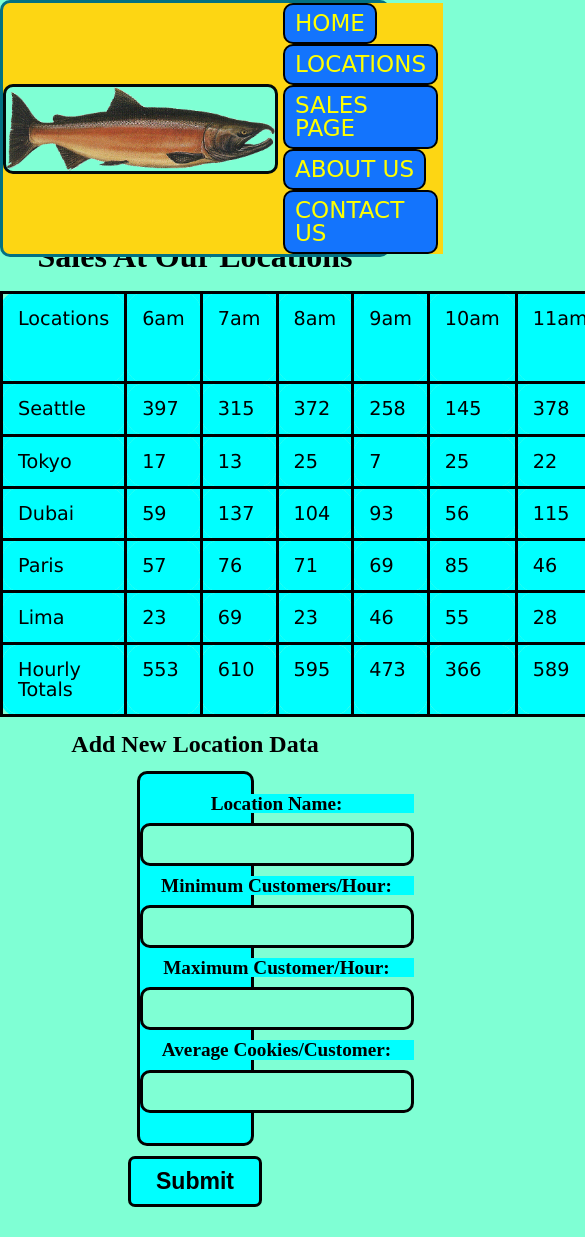
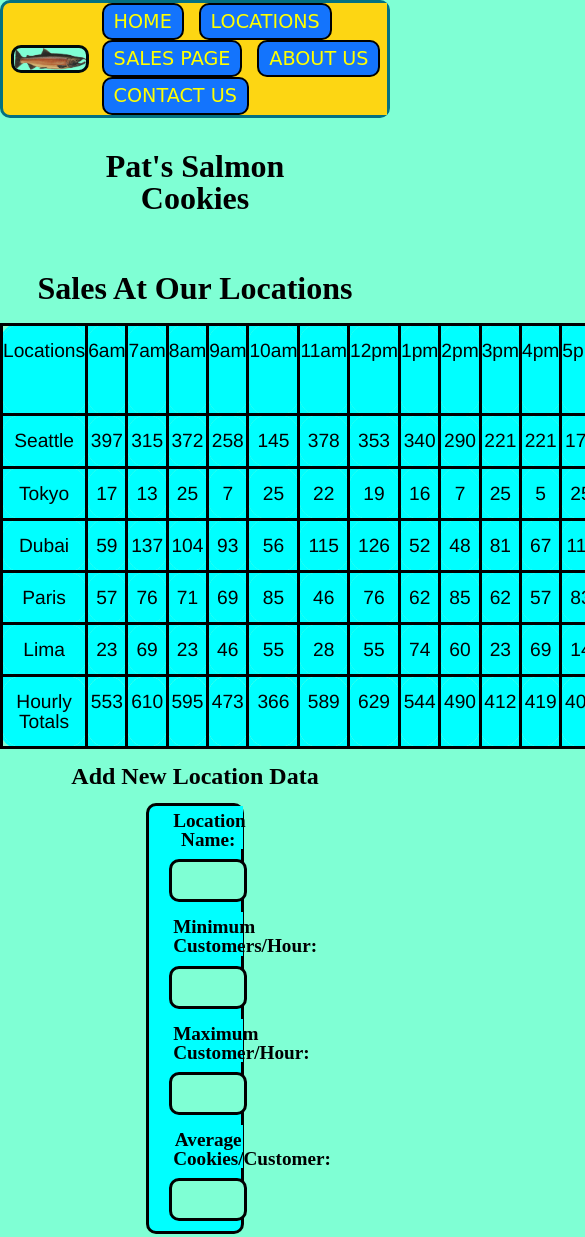
Before and after one commit to cesarderio/Cookie-stand, a plain HTML site: page sales.html in a window 390 px wide. Shown: the top 1237 px of the page, 585 px wide, since content can reach past the window. Drawn offline with Linux system fonts and the light colour scheme; a web font is replaced by a local one.

Commit message:
working on making site and contents more responsive

```diff
--- a/aboutus.html
+++ b/aboutus.html
@@ -9,6 +9,9 @@
   <link href="https://fonts.googleapis.com/css2?family=Poppins&display=swap" rel="stylesheet">
   <link href="https://fonts.googleapis.com/css2?family=Archivo&display=swap" rel="stylesheet">
   <link rel="stylesheet" href="https://cdnjs.cloudflare.com/ajax/libs/font-awesome/4.7.0/css/font-awesome.min.css">
+  <link rel="preconnect" href="https://fonts.googleapis.com">
+<link rel="preconnect" href="https://fonts.gstatic.com" crossorigin>
+<link href="https://fonts.googleapis.com/css2?family=Italianno&display=swap" rel="stylesheet">
   <link rel="stylesheet" href="./css/reset.css">
   <link rel="stylesheet" href="./css/style.css">
   <title>Pat's Salmon Cookies</title>
--- a/css/style.css
+++ b/css/style.css
@@ -6,12 +6,15 @@
 
 }
 body{
-  width: 100vw;
+
 }
 header {
   /*padding-left: 10px;
   padding-right: 10px;*/
   width: 100vw;
+  height: auto;
+  margin-left: auto;
+  margin-right: auto;
   position: fixed;
   display: flex;
   justify-content: space-evenly;
@@ -22,29 +25,35 @@ header {
 }
 
 header img {
+  width: 20vw;
+  height: auto;
+  margin-left: 2vw;
+  margin-right: 2vw;
   cursor: pointer;
-  /*margin-right: auto;*/
   border: 3px solid rgb(0, 9, 11);
   border-radius: 10px;
   background-color: aquamarine;
 
 }
-nav ul {
-  margin: auto;
-  /*width: 100vw;*/
+header ul {
+  margin-left: auto;
+  margin-right: auto;
   list-style: none;
   background-color: rgb(253, 214, 19);
 }
 nav ul li {
   display: inline-block;
   justify-content: space-evenly;
-  /* padding: 0px 20px; */
+  padding: 0px;
   border: 1px solid rgb(3, 113, 130);
   border-radius: 10px;
   background-color: rgb(19, 116, 253);
-  font-size: larger;
+
+
 }
 nav ul li a {
+
+  width: 10vw;
   color: yellow;
   transition: all 0.3s ease 0s;
   background-color: rgb(19, 116, 253);
@@ -78,6 +87,8 @@ nav ul li a:hover {
 
 }
 #sideimages ul img {
+  width: auto;
+  height: auto;
   display: flex;
   justify-content: space-between;
   border: 2px solid rgba(137, 43, 226, 0.66);
@@ -102,11 +113,16 @@ nav ul li{
 
 
 main section.first {
+  width: 50vw;
+  margin-right: auto;
+  margin-left: auto;
   padding-top: 150px;
   align-self: center;
 }
 
 body {
+
+  margin: auto;
   justify-content: center;
   align-content: center;
   font-size: larger;
@@ -118,16 +134,22 @@ h1 {
   font-size: xx-large;
 }
 #Welcome {
+  width: 98vw;
+  margin-left: auto;
+  margin: auto;
   text-align: center;
 }
 
 #Hours {
+  width: 65vw;
+  margin-left: auto;
+  margin-right: auto;
   text-align: center;
   list-style-type: none;
   list-style: none;
   margin-top: 10px;
   margin-bottom: 20px;
-  font-size: x-large;
+
 }
 #Hours li{
   padding-top: 10px;
@@ -138,19 +160,11 @@ h1 {
   opacity: 0.7;
 }
 
-#results {
-  padding-top: 5px;
-  text-rendering: optimizeLegibility;
-  display: flex;
-  justify-content: space-evenly;
-  text-align: center;
-  align-self: center;
+#salesTable {
 
 }
 #Chinook img{
-
   align-content: center;
-
 }
 #locations ul{
   font-size: x-large;
@@ -199,17 +213,20 @@ p {
 }
 
 table {
-  font-family:Verdana, Geneva, Tahoma, sans-serif;
 
-  width: 90%;
+  width: 97vw;
   margin-left: auto;
   margin-right: auto;
+
 }
 table, th, td {
+  font-family: 'Franklin Gothic Medium', 'Arial Narrow', Arial, sans-serif;
   background-color: aqua;
   border-radius: 20px;
   border: 3px solid;
-  padding: 15px;
+  padding-top: 15px;
+  padding-bottom: 15px;
+  text-align: center;
 }
 a:link { text-decoration: none; }
 
@@ -224,11 +241,12 @@ a:active { text-decoration: none; }
 
 .filldata{
    /* ext-align: center; */
-  width: 30vw;
+  width: 25vw;
   margin-left: auto;
   margin-right: auto;
-  padding-top: 20px;
-  padding-bottom: 20px;
+
+  padding-left: 20px;
+  padding-right: 20px;
   display:grid;
   justify-content: space-evenly;
   border: 3px solid black;
@@ -238,6 +256,7 @@ a:active { text-decoration: none; }
 
 
 legend {
+
   font-weight: bold;
   font-size: x-large;
   text-align: center;
@@ -247,6 +266,9 @@ legend {
 form {
 }
 input{
+  width: 20vw;
+  margin-left: auto;
+  margin-right: auto;
   font-weight: bold;
   font-size: 20px;
   align-content: center;
@@ -260,6 +282,11 @@ input{
   border-radius: 10px;
 }
 label{
+
+  padding-top: 5px;
+  width: 18vw;
+  margin-left: auto;
+  margin-right: auto;
   font-weight: bold;
   text-align: center;
   background-color: aqua;
@@ -289,6 +316,7 @@ button{
 }
 
 footer {
+  width: 100vw;
   display: flex;
   justify-content: space-evenly;
   border: 2px groove black;
@@ -298,10 +326,11 @@ footer {
   padding-bottom: 30px;
 }
 footer p{
+
   padding-top: 15px;
   text-align: center;
   background-color: aqua;
-  font-size: x-large;
+
   font-weight: bold;
 }
 
--- a/sales.html
+++ b/sales.html
@@ -9,6 +9,9 @@
   <link href="https://fonts.googleapis.com/css2?family=Poppins&display=swap" rel="stylesheet">
   <link href="https://fonts.googleapis.com/css2?family=Archivo&display=swap" rel="stylesheet">
   <link rel="stylesheet" href="https://cdnjs.cloudflare.com/ajax/libs/font-awesome/4.7.0/css/font-awesome.min.css">
+  <link rel="preconnect" href="https://fonts.googleapis.com">
+<link rel="preconnect" href="https://fonts.gstatic.com" crossorigin>
+<link href="https://fonts.googleapis.com/css2?family=Italianno&display=swap" rel="stylesheet">
   <link rel="stylesheet" href="./css/reset.css">
   <link rel="stylesheet" href="./css/style.css">
   <title>Sales Data</title>
```
Also changed, not shown: contactus.html (+3 -0 lines), locations.html (+3 -0 lines).
